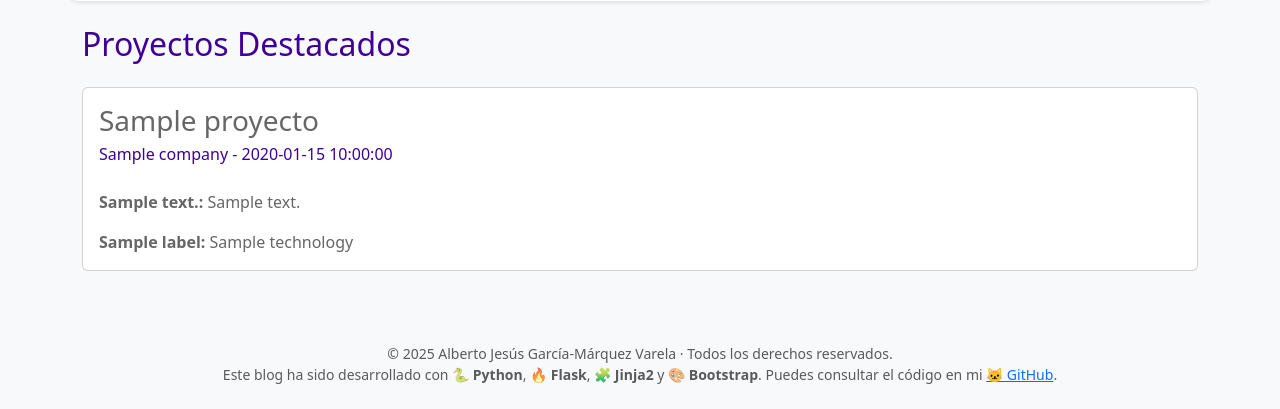
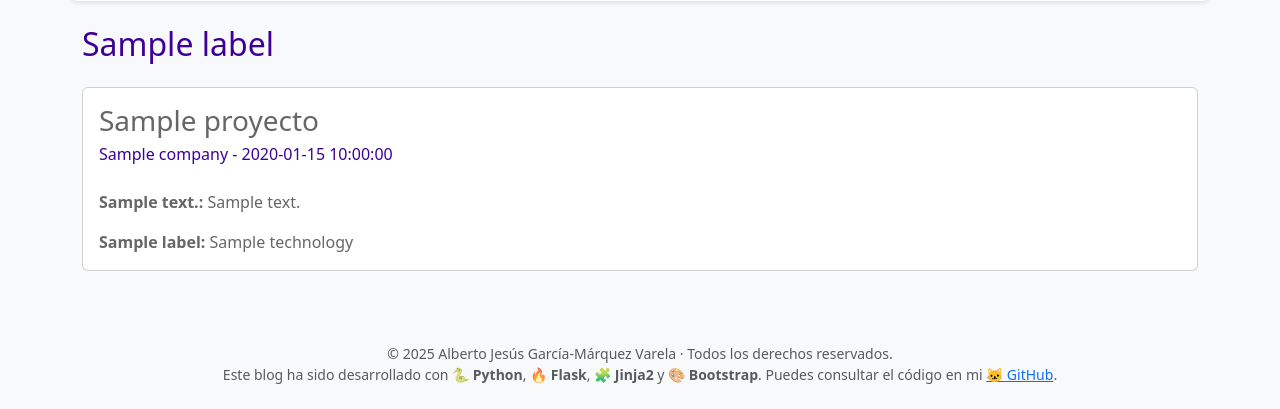
Before and after one commit to Albertogmv/my-cv-blog, a Flask app: template templates/projects.html in a window 1280 px wide. Shown: the part 675-1084 px from the top of the page. Run offline with Flask 3, Linux system fonts and the light colour scheme; the template is opened without the code that fills it: most values are stand-ins (such as "Sample title", 1, 10 or a date in 2020).

Commit message:
Fix errors

```diff
--- a/templates/projects.html
+++ b/templates/projects.html
@@ -1,7 +1,7 @@
 {% extends "base.html" %}
 {% block title %}Proyectos{% endblock %}
 {% block content %}
-<h2 class="mb-4">Proyectos Destacados</h2>
+<h2 class="mb-4">{{labels.projects_title}}</h2>
 
     {% for proyecto in projects %}
     <div class="card mb-4">
```
